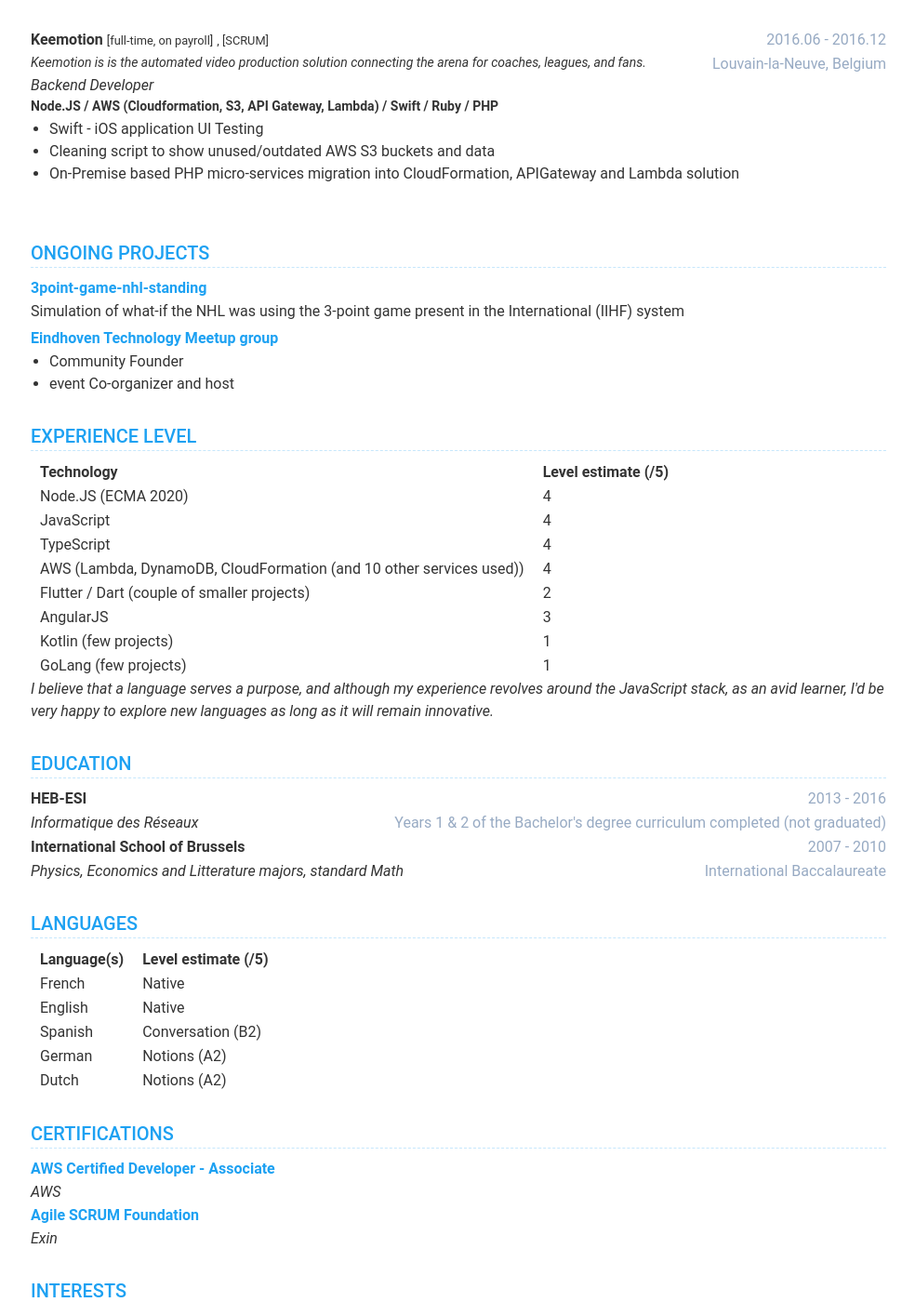
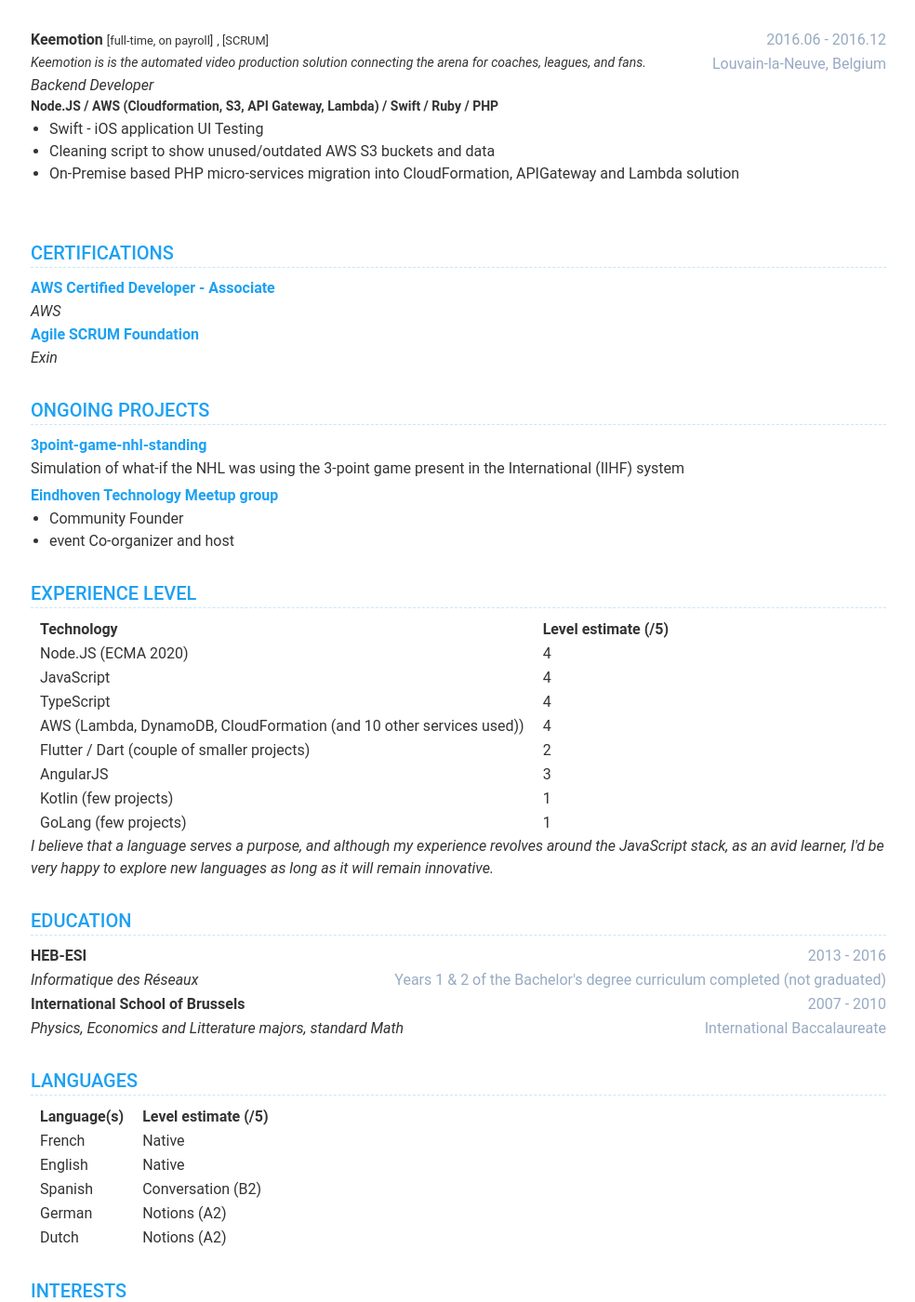
Before and after one commit to romdj/romdj.github.io, a Jekyll site: the page built from index.html, in a window 1280 px wide and 1400 px high, scrolled down 1000 px. Shown: the whole window at 93% size, without its empty margins (147-1131 px from the left). Built offline with Jekyll 4.4.1, drawn with Linux system fonts in a browser that asks for light colours; nearby versions of some CDN libraries.

Commit message:
reorder items (push certifications)

```diff
--- a/index.html
+++ b/index.html
@@ -13,6 +13,8 @@ layout: default
     <br/>
     {% include experiences.html %}
     <br/>
+    {% include certifications.html %}
+    <br/>
     {% include projects.html %}
     <br/>
     {% include skills.html %}
@@ -20,8 +22,6 @@ layout: default
     {% include education.html %}
     <br/>
     {% include language.html %}
-    <br/>
-    {% include certifications.html %}
     <br/>
     {% include interests.html %}
     <br/>
```
